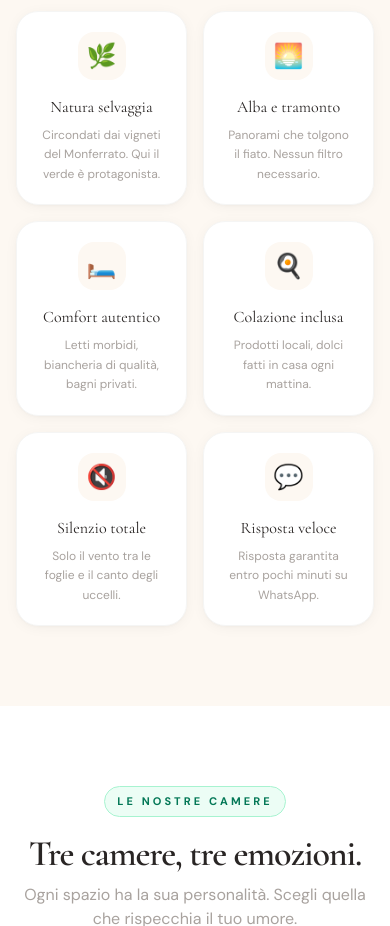
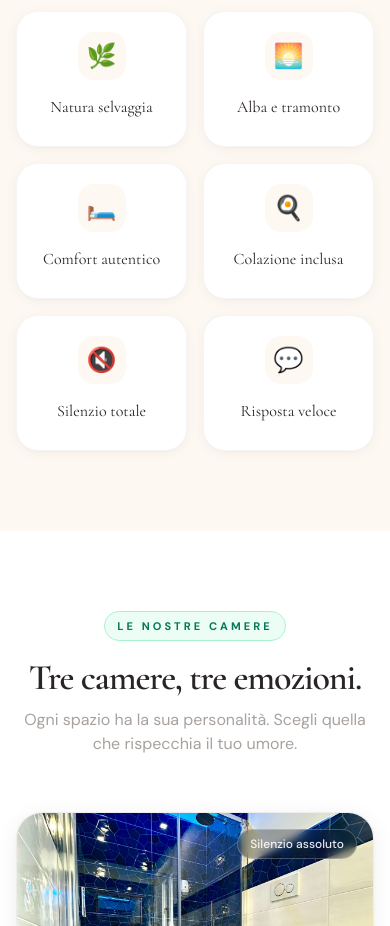
Before and after one commit to Manuell00/la-terrazza-web, a Next.js app: page / in a window 390 px wide. Shown: the part 2100-3026 px from the top of the page. Built offline with nearby package versions, Linux system fonts and the light colour scheme; no server answers.

Commit message:
Simplify mobile highlight cards on home

```diff
--- a/src/app/page.tsx
+++ b/src/app/page.tsx
@@ -125,7 +125,7 @@ export default function HomePage() {
                     {h.icon}
                   </div>
                   <h3 className="mb-2 font-serif text-base leading-snug text-stone-800 md:text-xl">{h.title}</h3>
-                  <p className="text-xs leading-relaxed text-stone-400 md:text-sm">{h.desc}</p>
+                  <p className="hidden text-xs leading-relaxed text-stone-400 md:block md:text-sm">{h.desc}</p>
                 </div>
               </AnimatedSection>
             ))}
```
